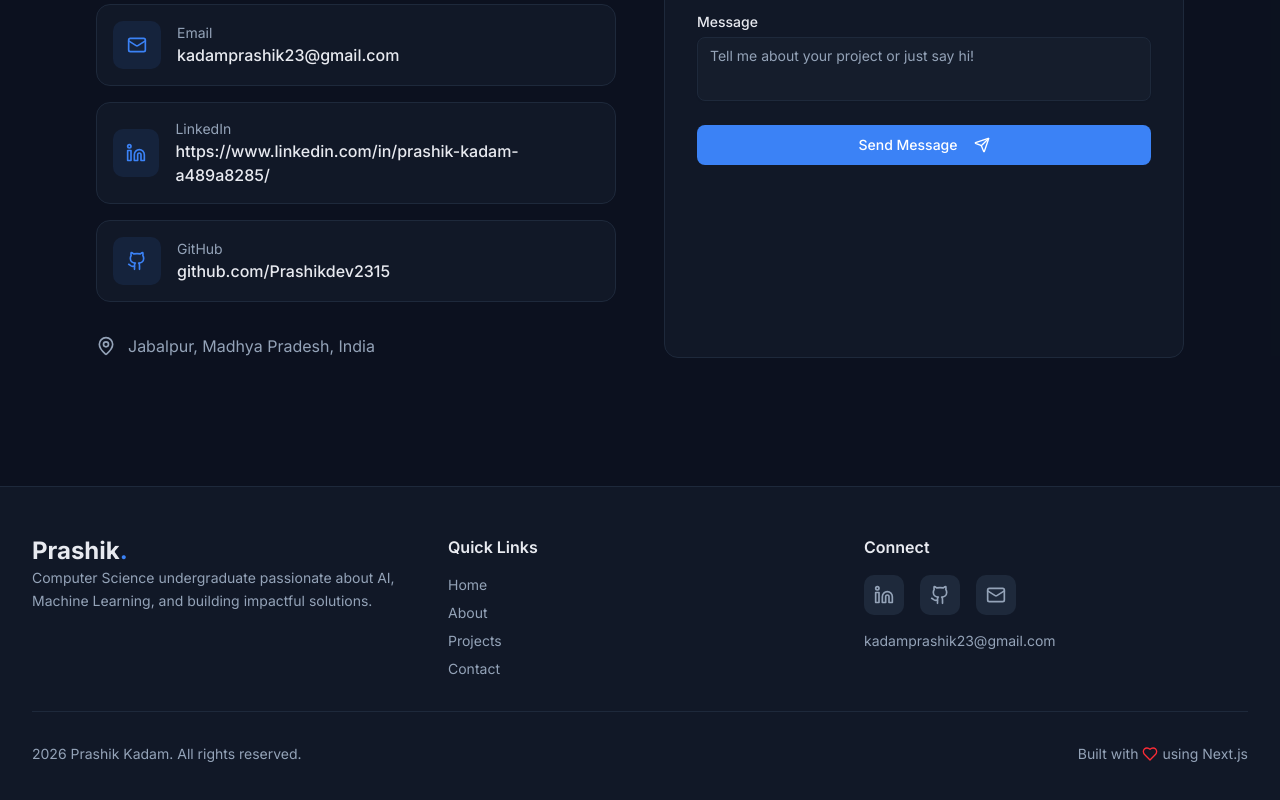
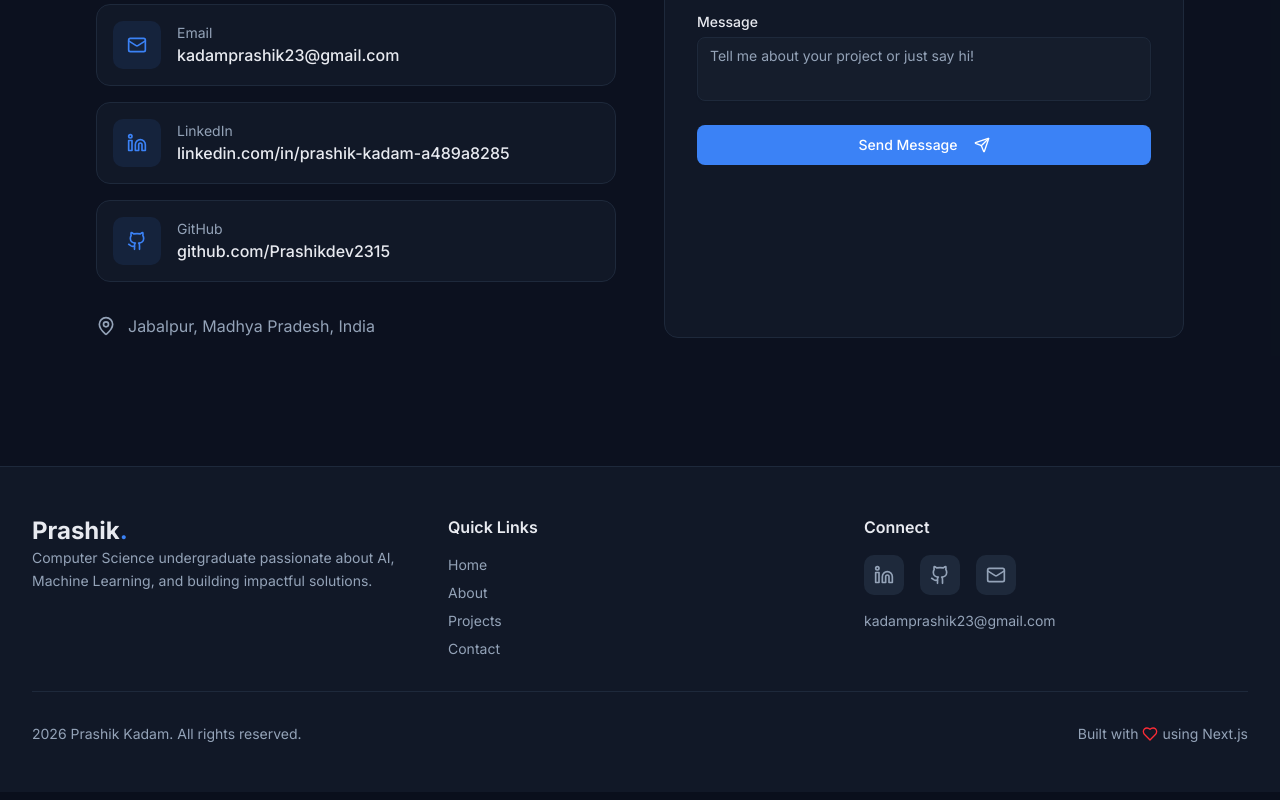
Before and after one commit to Prashikdev2315/Prashik-portfolio, a Next.js app: page / in a window 1280 px wide. Shown: the part 6503-7303 px from the top of the page. Built offline with nearby package versions, Linux system fonts and the light colour scheme.

Commit message:
fix: use user-friendly display format for LinkedIn value in contact section
Co-authored-by: Prashikdev2315 <185547133+Prashikdev2315@users.noreply.github.com>

```diff
--- a/components/contact-section.tsx
+++ b/components/contact-section.tsx
@@ -25,7 +25,7 @@ const contactInfo = [
   {
     icon: Linkedin,
     label: "LinkedIn",
-    value: "https://www.linkedin.com/in/prashik-kadam-a489a8285/",
+    value: "linkedin.com/in/prashik-kadam-a489a8285",
     href: "https://www.linkedin.com/in/prashik-kadam-a489a8285/",
   },
   {
```
